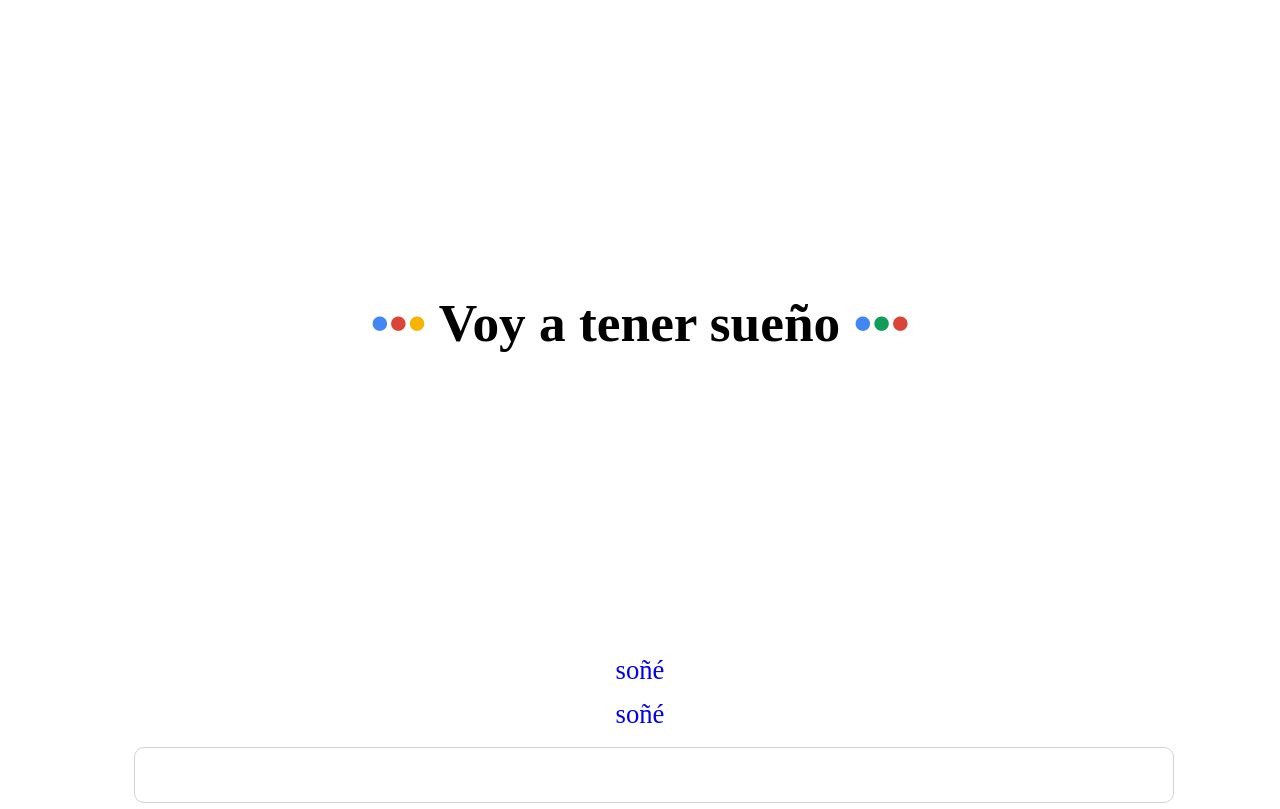
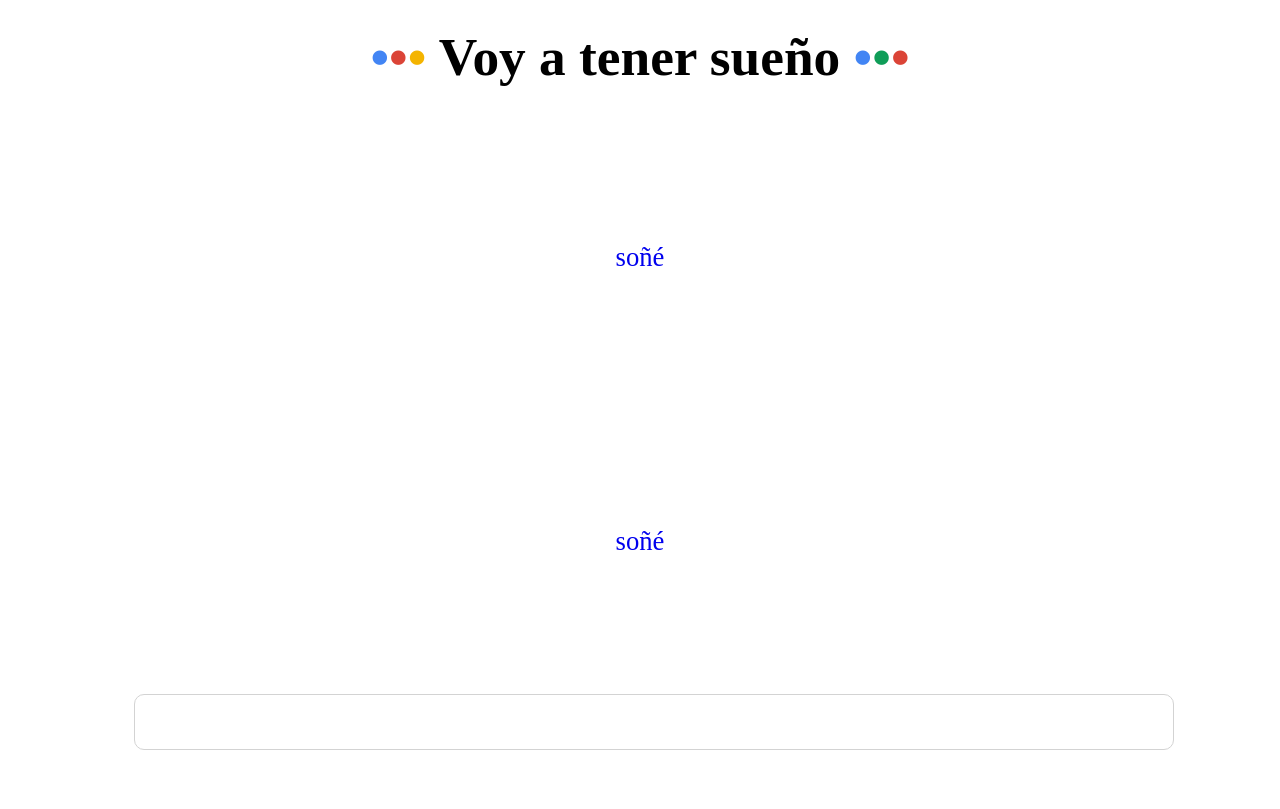
Before and after one commit to vanityfer/voyatenersuenio, a plain HTML site: page index.html in a window 1280 px wide. Drawn offline with Linux system fonts and the light colour scheme; a web font is replaced by a local one.

Commit message:
Update style.css

```diff
--- a/style.css
+++ b/style.css
@@ -3,7 +3,7 @@ body {
 }
 .main {
   font-family: "Overpass Mono" monospace;
-  line-height: 10.8;
+  line-height: .8;
 }
 .stanzabox {
   width: 80%;
@@ -16,7 +16,7 @@ body {
   width: 80%;
   margin: 0 auto;
   margin-bottom: 10px;
-  line-height: 1.5;
+  line-height: 10.5;
   text-align: justify;
 }
 .menu table {
```
